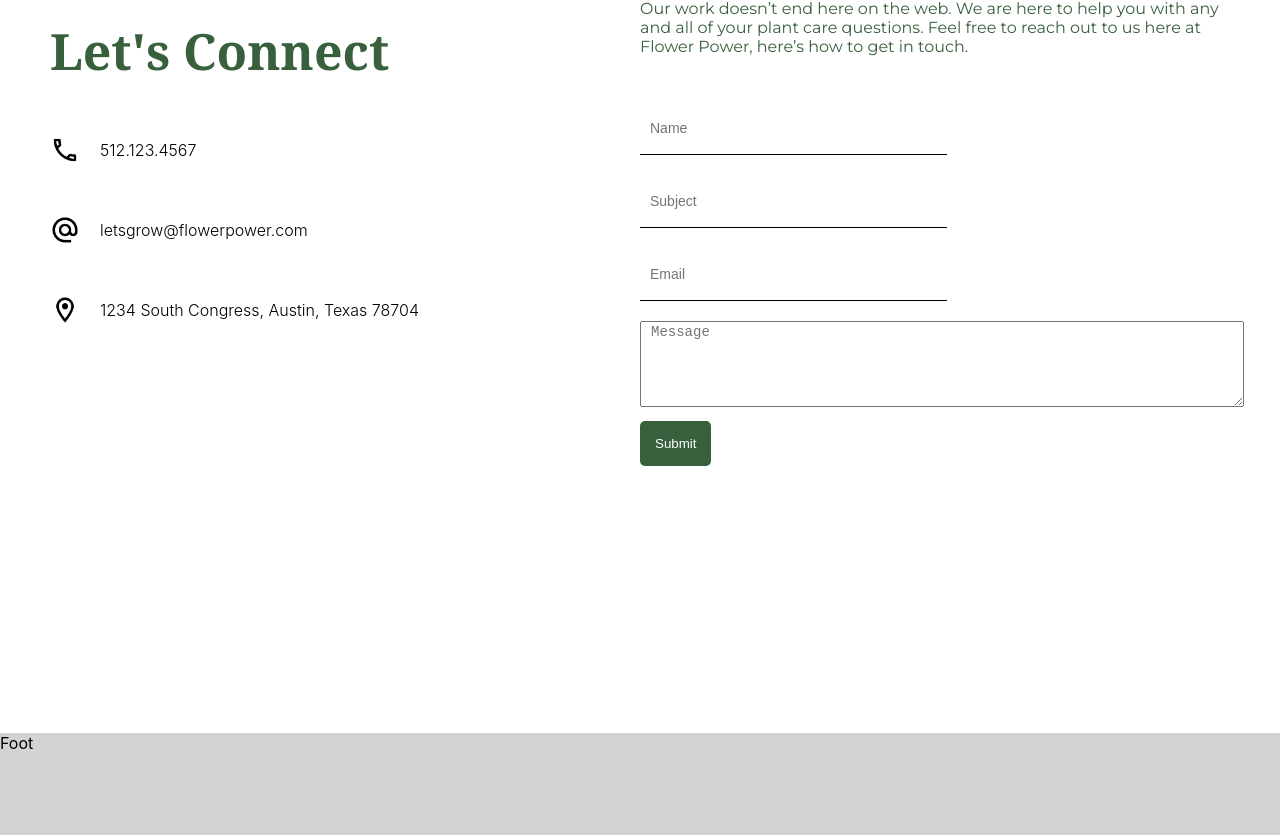
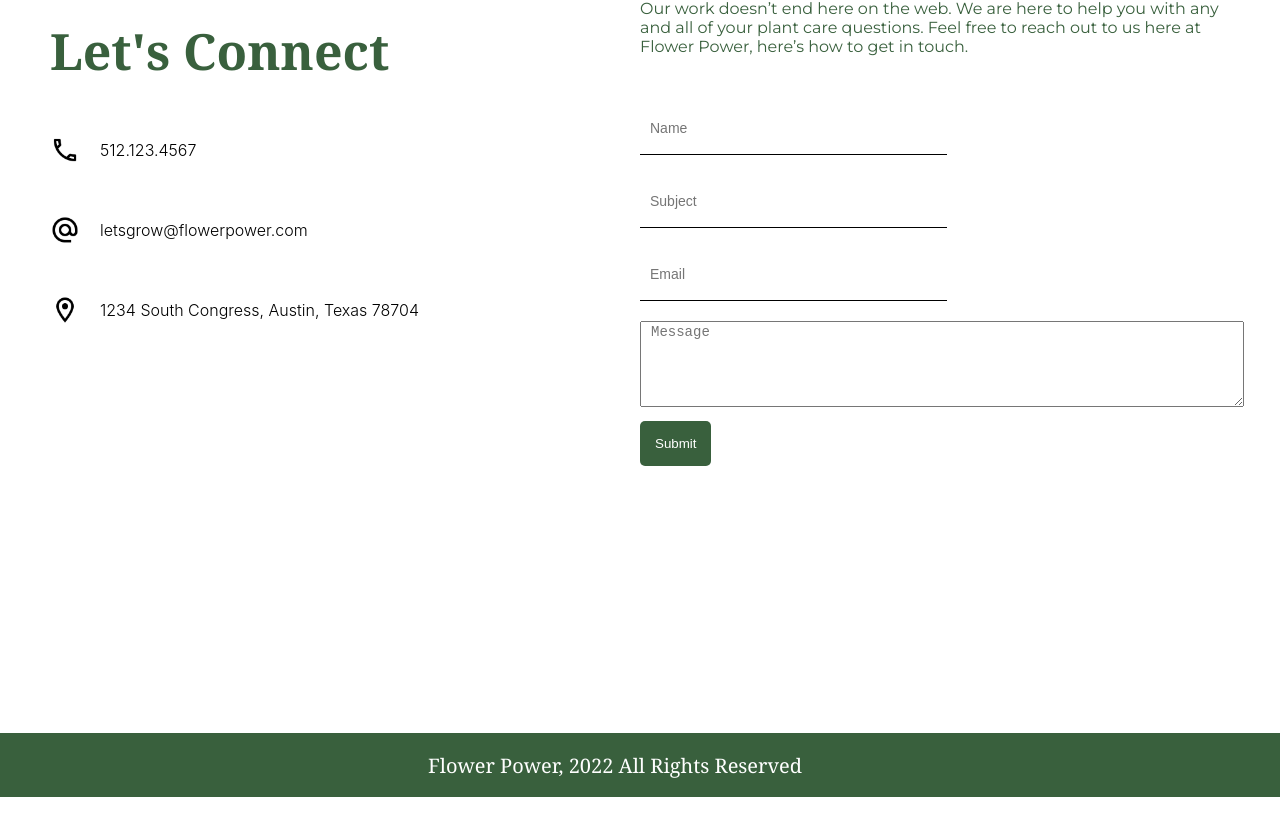
Before and after one commit to felipezintzun/flower-power, a React (Create React App) app in the folder client/: page / in a window 1280 px wide. Shown: the part 2701-3536 px from the top of the page. After the commit the page ends 3498 px from the top, so only its background shows below. Built offline with nearby package versions, Linux system fonts and the light colour scheme.

Commit message:
Adding the footer

```diff
--- a/client/src/components/footer/Footer.js
+++ b/client/src/components/footer/Footer.js
@@ -4,8 +4,7 @@ import "./footer.css";
 function Footer () {
     return (
         <div className="footer">
-          Foot
-
+          <div className="footer-item">Flower Power, 2022 All Rights Reserved</div>
         </div>
 
     )
--- a/client/src/components/footer/footer.css
+++ b/client/src/components/footer/footer.css
@@ -1,5 +1,16 @@
 .footer {
     display: flex;
-    height: 20vh;
-    background-color: #d3d3d3;
+    height: 8vh;
+    background-color: #39603d;
+    justify-content: center;
 }
+
+.footer-item {
+    font-family: Noto Serif, serif;
+    color: #fff;
+    display: flex;
+    font-size: 20px;
+    align-items: center;
+    justify-content: right;
+    padding-right: 50px
+}
```
Also changed, not shown: 1 other file (tests, documents, lock files or other folders).
